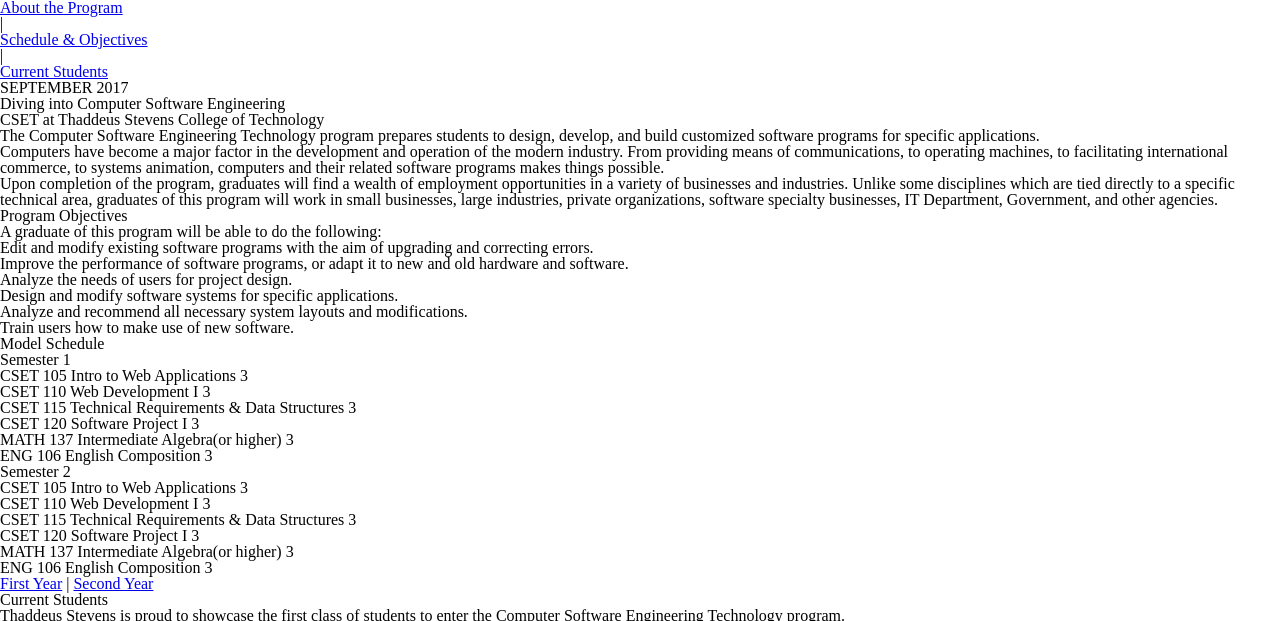
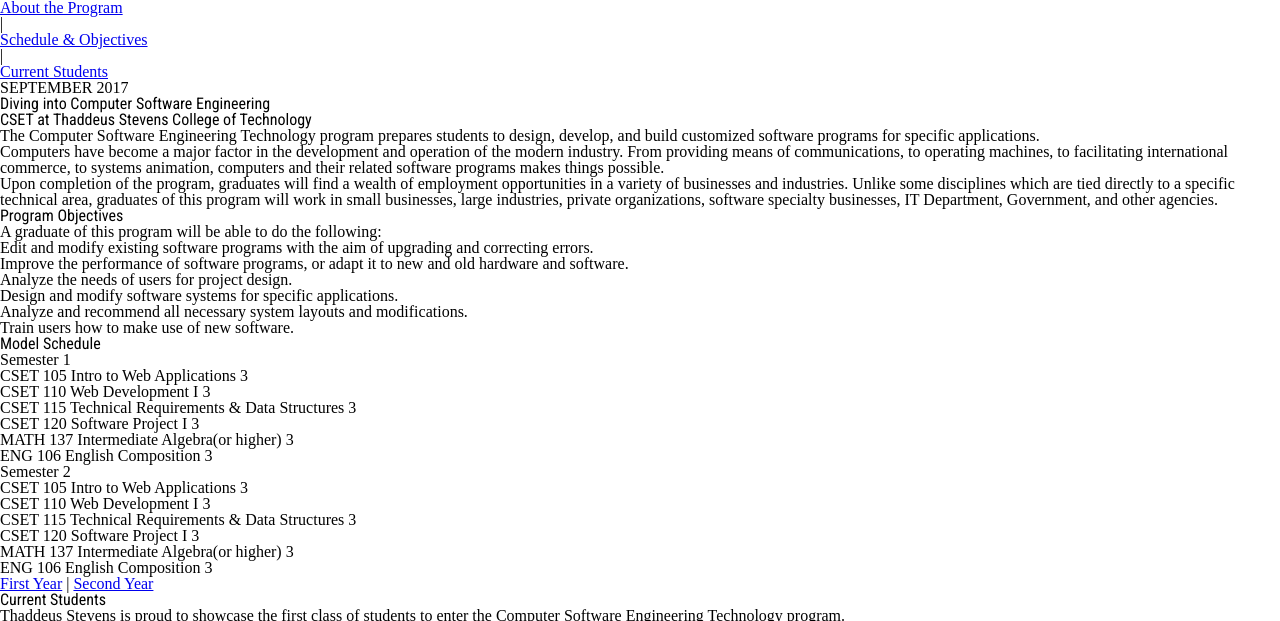
Before and after one commit to edgararodriguez/csetpage, a plain HTML site: page index.html in a window 1280 px wide. Shown: the part 19-640 px from the top of the page. Drawn offline with Linux system fonts and the light colour scheme.

Commit message:
added google fonts

```diff
--- a/index.html
+++ b/index.html
@@ -4,6 +4,8 @@
 	<meta charset="utf-8">
 	<title>Computer Software Engineering Technology</title>
 	<link rel="stylesheet" type="text/css" href="style.css">
+  <link href="https://fonts.googleapis.com/css?family=Roboto+Condensed|Roboto+Mono" rel="stylesheet">
+
 </head>
 <body>
 	<header>
--- a/style.css
+++ b/style.css
@@ -46,3 +46,10 @@ table {
 	border-collapse: collapse;
 	border-spacing: 0;
 }
+h1,h2{
+  font-family: 'Roboto Condensed', sans-serif;
+}
+.mono{
+  font-family: 'Roboto Mono', monospace;
+
+}
```
